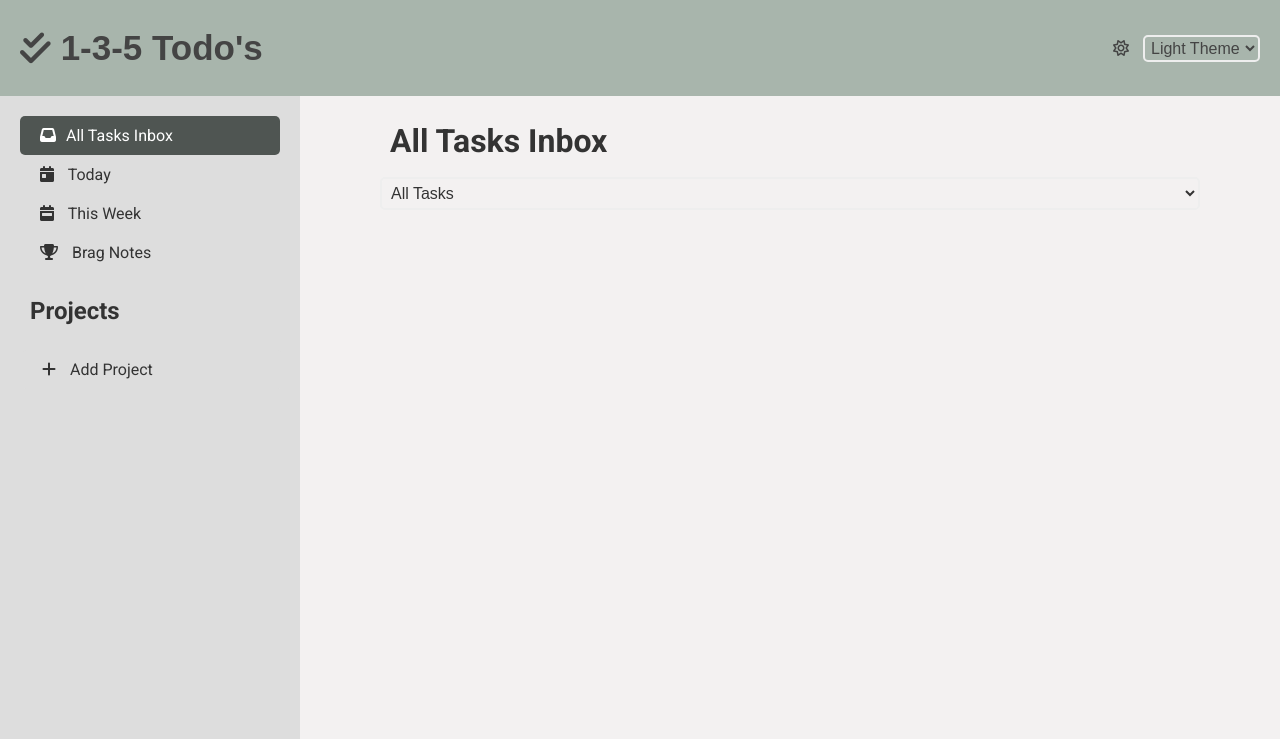
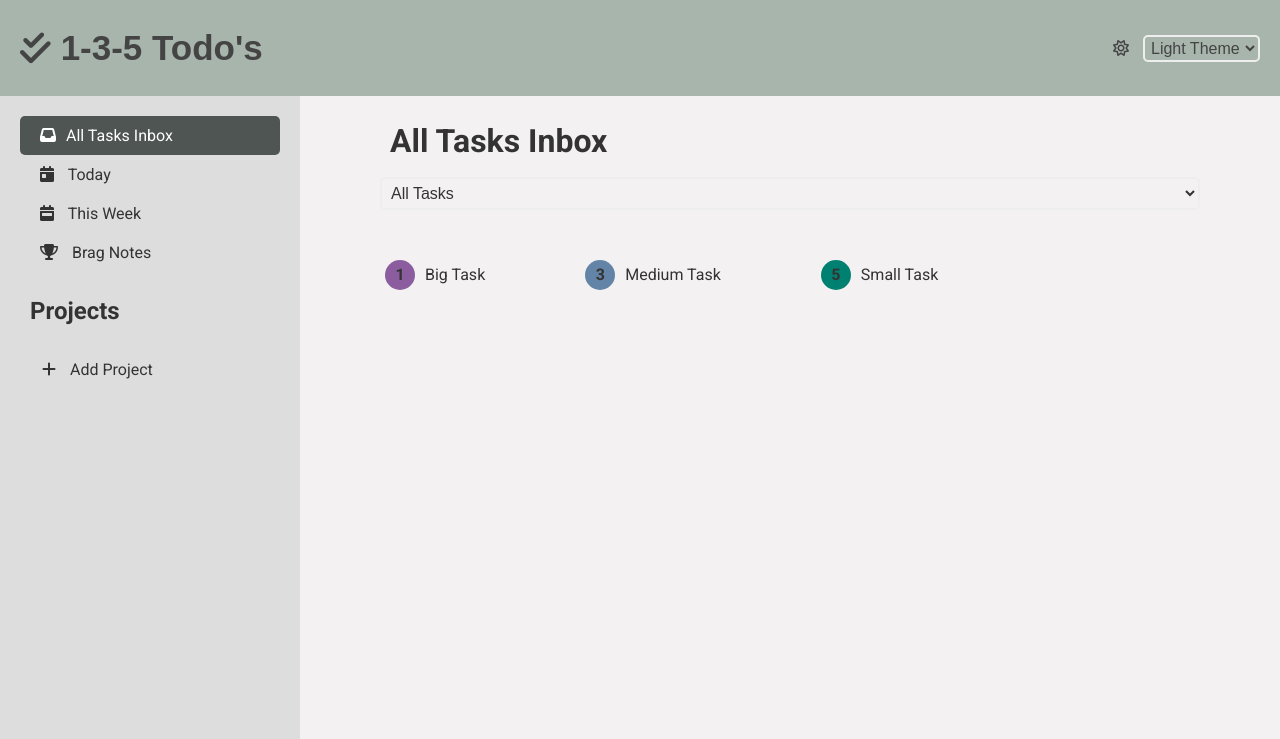
Before and after one commit to Kamari93/odin-135-todo-II, a plain HTML site: page index.html in a window 1280 px wide. Shown: the top 739 px of the page. Drawn offline with Linux system fonts and the light colour scheme; a web font is replaced by a local one.

Commit message:
Added default styling

```diff
--- a/style.css
+++ b/style.css
@@ -505,6 +505,17 @@ input.task-complete {
     background-color: none;
 }
 
+.default-color-code-key {
+    margin-top: 20px;
+    width: 100%; /* Color key takes full width below task list */
+    flex-direction: row;
+    column-gap: 100px;
+    margin-left: 0px;
+    padding-left: 5px;
+    /* background-color: #333; */
+    /* align-items: center; */
+}
+
 .color-code-item {
     display: flex;
     align-items: center;
```
Also changed, not shown: main.js (+1 -1 lines).
